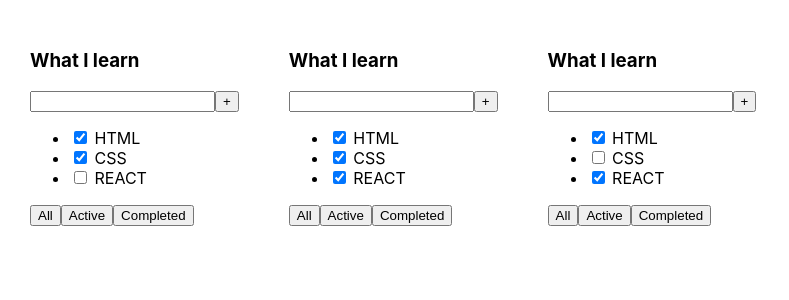
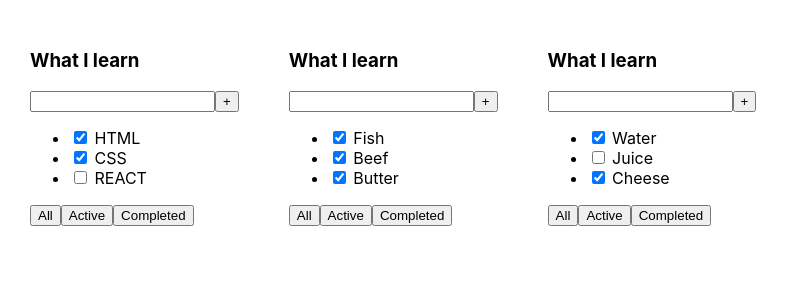
Before and after one commit to Roman160784/it-incubator-todolist-ts-01-with-YARN, a React (Create React App) app: page / in a window 1280 px wide. Shown: the top 300 px of the page, without its empty margins (0-789 px from the left). Built offline with nearby package versions, Linux system fonts and the light colour scheme.

Commit message:
14.11.2021

```diff
--- a/src/App.tsx
+++ b/src/App.tsx
@@ -22,14 +22,14 @@ const task_1: Array<TaskType> =[
     {id: 3, title:'REACT', isDone: false},
 ]
 const task_2: Array<TaskType> =[
-    {id: 4, title:'HTML', isDone: true},
-    {id: 5, title:'CSS', isDone: true},
-    {id: 6, title:'REACT', isDone: true},
+    {id: 4, title:'Fish', isDone: true},
+    {id: 5, title:'Beef', isDone: true},
+    {id: 6, title:'Butter', isDone: true},
 ]
 const task_3: Array<TaskType> =[
-    {id: 7, title:'HTML', isDone: true},
-    {id: 8, title:'CSS', isDone: false},
-    {id: 9, title:'REACT', isDone: true},
+    {id: 7, title:'Water', isDone: true},
+    {id: 8, title:'Juice', isDone: false},
+    {id: 9, title:'Cheese', isDone: true},
 ]
 
     return (
```
